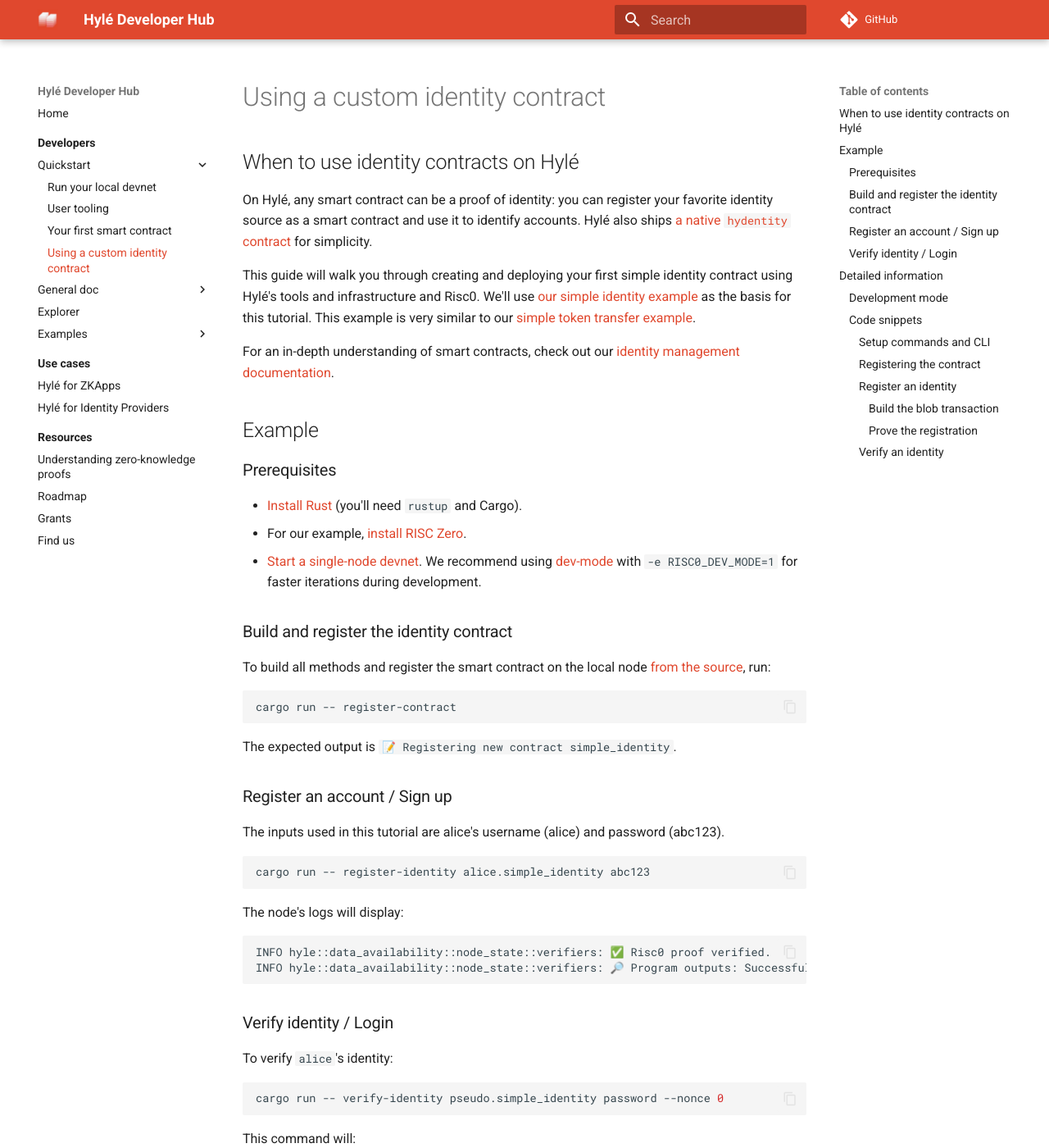
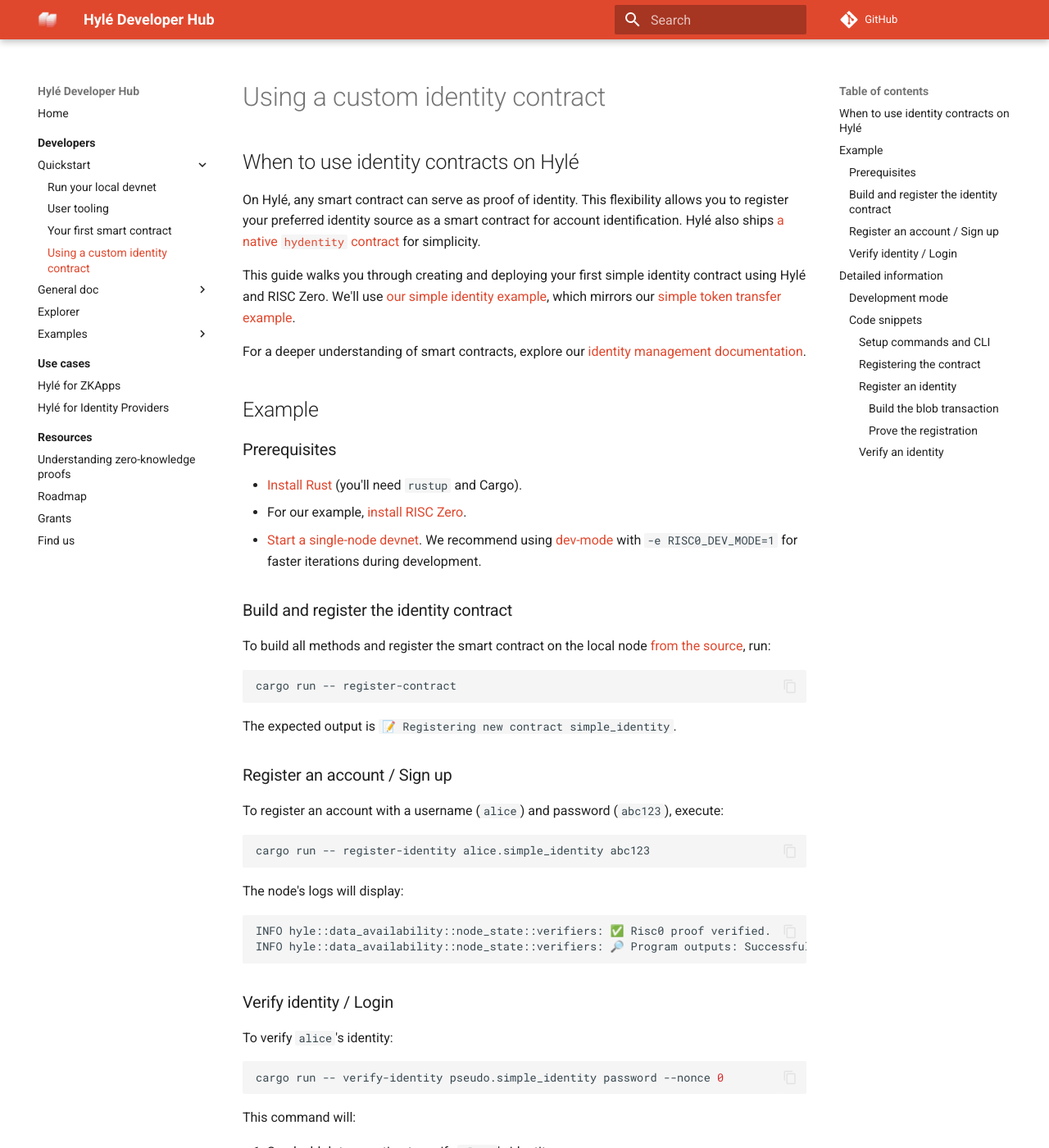
Before and after one commit to Hyle-org/devhub-hyle, an MkDocs documentation site: the page built from docs/developers/quickstart/custom-identity-contract.md, in a window 1280 px wide and 1400 px high. Shown: the whole window at 82% size. Built offline with MkDocs 1.6.1 and Material for MkDocs 9.7.7, drawn with Linux system fonts in a browser that asks for light colours; comment, search, counter and statistics services are not loaded; some of the changed text lies outside the part shown.

Commit message:
🎨 gpt advice

````diff
--- a/docs/developers/quickstart/custom-identity-contract.md
+++ b/docs/developers/quickstart/custom-identity-contract.md
@@ -2,11 +2,11 @@
 
 ## When to use identity contracts on Hylé
 
-On Hylé, any smart contract can be a proof of identity: you can register your favorite identity source as a smart contract and use it to identify accounts. Hylé also ships [a native `hydentity` contract](https://github.com/Hyle-org/hyle/tree/main/contracts/hydentity) for simplicity.
+On Hylé, any smart contract can serve as proof of identity. This flexibility allows you to register your preferred identity source as a smart contract for account identification. Hylé also ships [a native `hydentity` contract](https://github.com/Hyle-org/hyle/tree/main/contracts/hydentity) for simplicity.
 
-This guide will walk you through creating and deploying your first simple identity contract using Hylé's tools and infrastructure and Risc0. We'll use [our simple identity example](https://github.com/Hyle-org/examples/tree/simple_erc20/simple-identity) as the basis for this tutorial. This example is very similar to our [simple token transfer example](./your-first-smart-contract.md).
+This guide walks you through creating and deploying your first simple identity contract using Hylé and RISC Zero. We'll use [our simple identity example](https://github.com/Hyle-org/examples/tree/simple_erc20/simple-identity), which mirrors our [simple token transfer example](./your-first-smart-contract.md).
 
-For an in-depth understanding of smart contracts, check out our [identity management documentation](../general-doc/identity.md).
+For a deeper understanding of smart contracts, explore our [identity management documentation](../general-doc/identity.md).
 
 ## Example
 
@@ -28,7 +28,7 @@
 
 ### Register an account / Sign up
 
-The inputs used in this tutorial are alice's username (alice) and password (abc123).
+To register an account with a username (`alice`) and password (`abc123`), execute:
 
 ```sh
 cargo run -- register-identity alice.simple_identity abc123
````
Also changed, not shown: other parts of docs/developers/quickstart/custom-identity-contract.md (+6 -8 lines), docs/developers/quickstart/amm.md (+2 -0 lines), docs/developers/quickstart/.pages.
